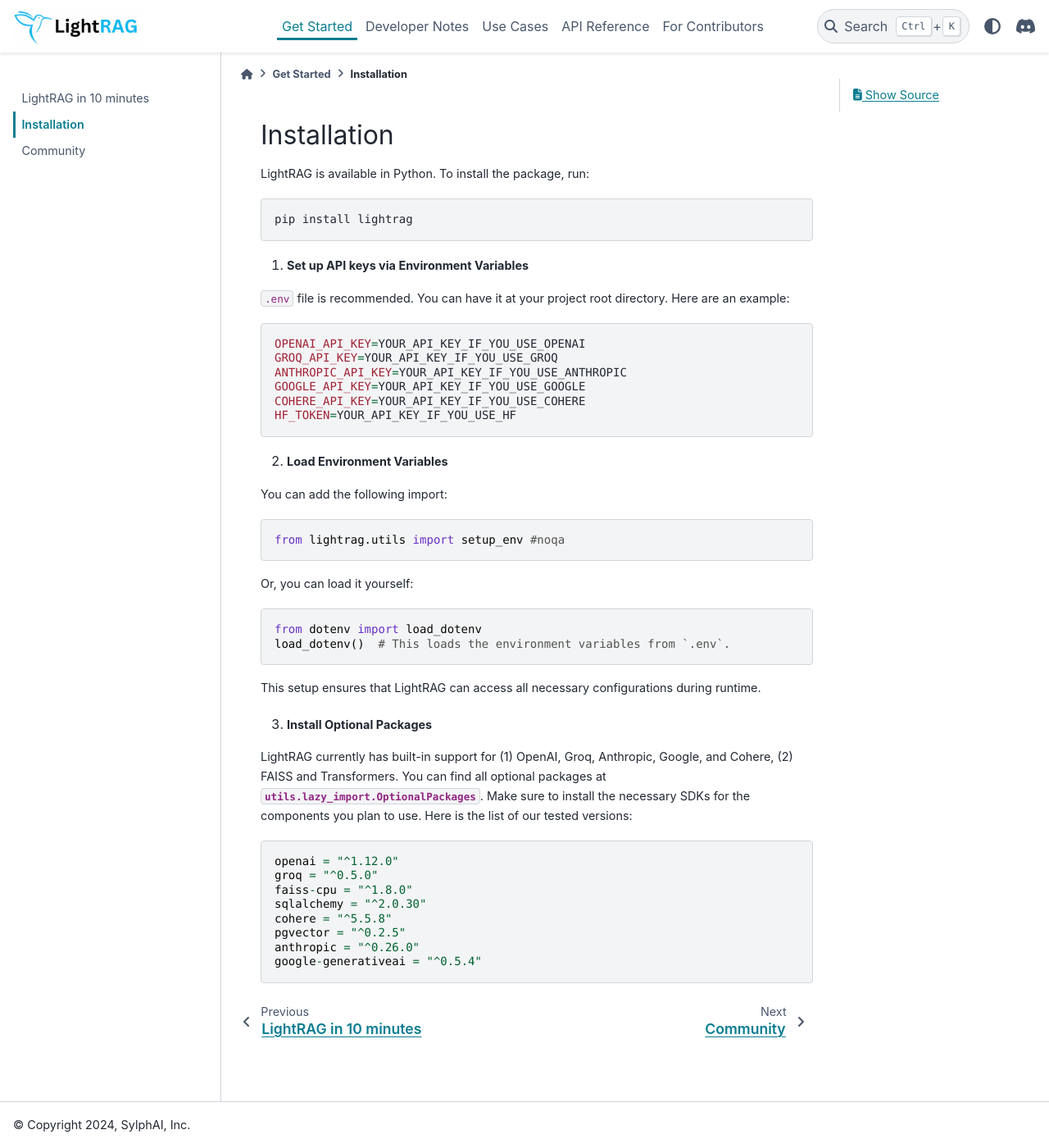
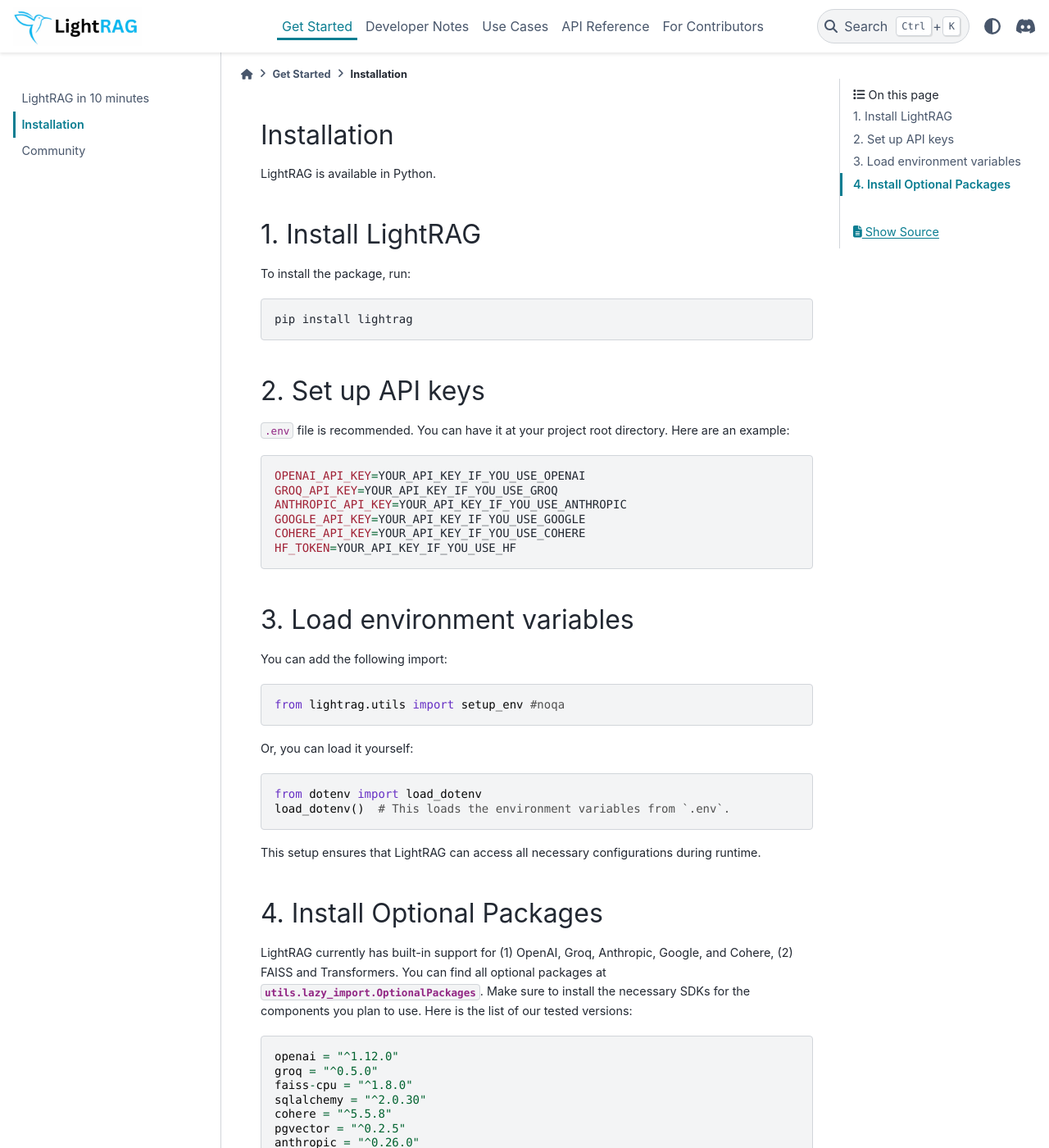
Before and after one commit to SylphAI-Inc/AdalFlow, a Sphinx documentation site: the page built from docs/source/get_started/installation.rst, in a window 1280 px wide and 1400 px high. Shown: the whole window at 82% size. Built offline with Sphinx 7.4.7 and the PyData theme 0.15.4, drawn with Linux system fonts in a browser that asks for light colours; pages that are not in the unit, such as notebooks, are missing from menus.

Commit message:
install instruction

```diff
--- a/docs/source/get_started/installation.rst
+++ b/docs/source/get_started/installation.rst
@@ -2,6 +2,10 @@ Installation
 ============
 
 LightRAG is available in Python.
+
+1. Install LightRAG
+~~~~~~~~~~~~~~~~~~~~
+
 To install the package, run:
 
 .. code-block:: bash
@@ -10,7 +14,8 @@ To install the package, run:
 
 
 
-1. **Set up API keys via Environment Variables**
+2. Set up API keys
+~~~~~~~~~~~~~~~~~~~
 
 ``.env`` file is recommended.
 You can have it at your project root directory.
@@ -26,8 +31,8 @@ Here are an example:
     HF_TOKEN=YOUR_API_KEY_IF_YOU_USE_HF
 
 
-2. **Load Environment Variables**
-
+3. Load environment variables
+~~~~~~~~~~~~~~~~~~~~~~~~~~~~~~
 
 You can add the following import:
 
@@ -44,7 +49,9 @@ Or, you can load it yourself:
 
 This setup ensures that LightRAG can access all necessary configurations during runtime.
 
-3. **Install Optional Packages**
+4. Install Optional Packages
+~~~~~~~~~~~~~~~~~~~~~~~~~~~~~
+
 
 LightRAG currently has built-in support for (1) OpenAI, Groq, Anthropic, Google, and Cohere, (2) FAISS and Transformers.
 You can find all optional packages at :class:`utils.lazy_import.OptionalPackages`.
```
